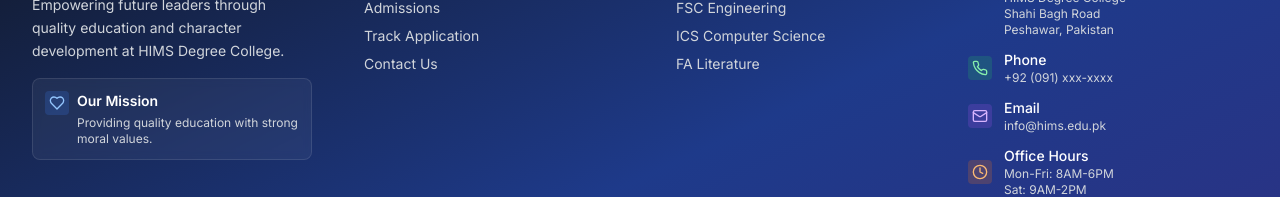
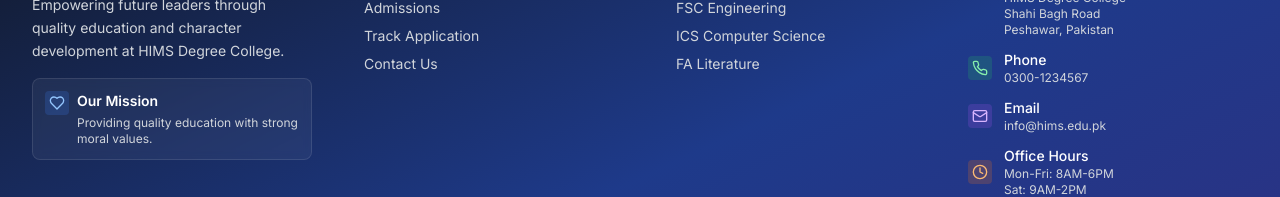
Before and after one commit to salmanfarooqi/hims-college-website-frontend, a Next.js app: page / in a window 1280 px wide. Shown: the part 9369-9566 px from the top of the page. Built offline with nearby package versions, Linux system fonts and the light colour scheme; no server answers.

Commit message:
contact-number

```diff
--- a/app/components/Footer.tsx
+++ b/app/components/Footer.tsx
@@ -76,12 +76,14 @@
                   <div className="p-1 bg-blue-500/20 rounded">
                     <Heart className="w-4 h-4 text-blue-300" />
                   </div>
-                  <div>
+                  <a href='/admin'>
+                  <div >
                     <h4 className="font-semibold text-white text-sm mb-1">Our Mission</h4>
                     <p className="text-xs text-gray-300">
                       Providing quality education with strong moral values.
                     </p>
                   </div>
+                  </a>
                 </div>
               </div>
             </motion.div>
@@ -162,7 +164,7 @@
                 </div>
                 <div>
                   <p className="text-white font-medium text-sm">Phone</p>
-                  <p className="text-gray-300 text-xs">+92 (091) xxx-xxxx</p>
+                  <p className="text-gray-300 text-xs">0300-1234567</p>
                 </div>
               </div>
 
--- a/app/components/Navigation.tsx
+++ b/app/components/Navigation.tsx
@@ -220,7 +220,7 @@
                   <div className="space-y-3">
                     <div className="flex items-center space-x-3 text-gray-600">
                       <Phone className="w-5 h-5 text-blue-600" />
-                      <span className="text-sm">+92 (091) xxx-xxxx</span>
+                      <span className="text-sm">0300-1234567</span>
                     </div>
                     <div className="flex items-center space-x-3 text-gray-600">
                       <Mail className="w-5 h-5 text-blue-600" />
```
